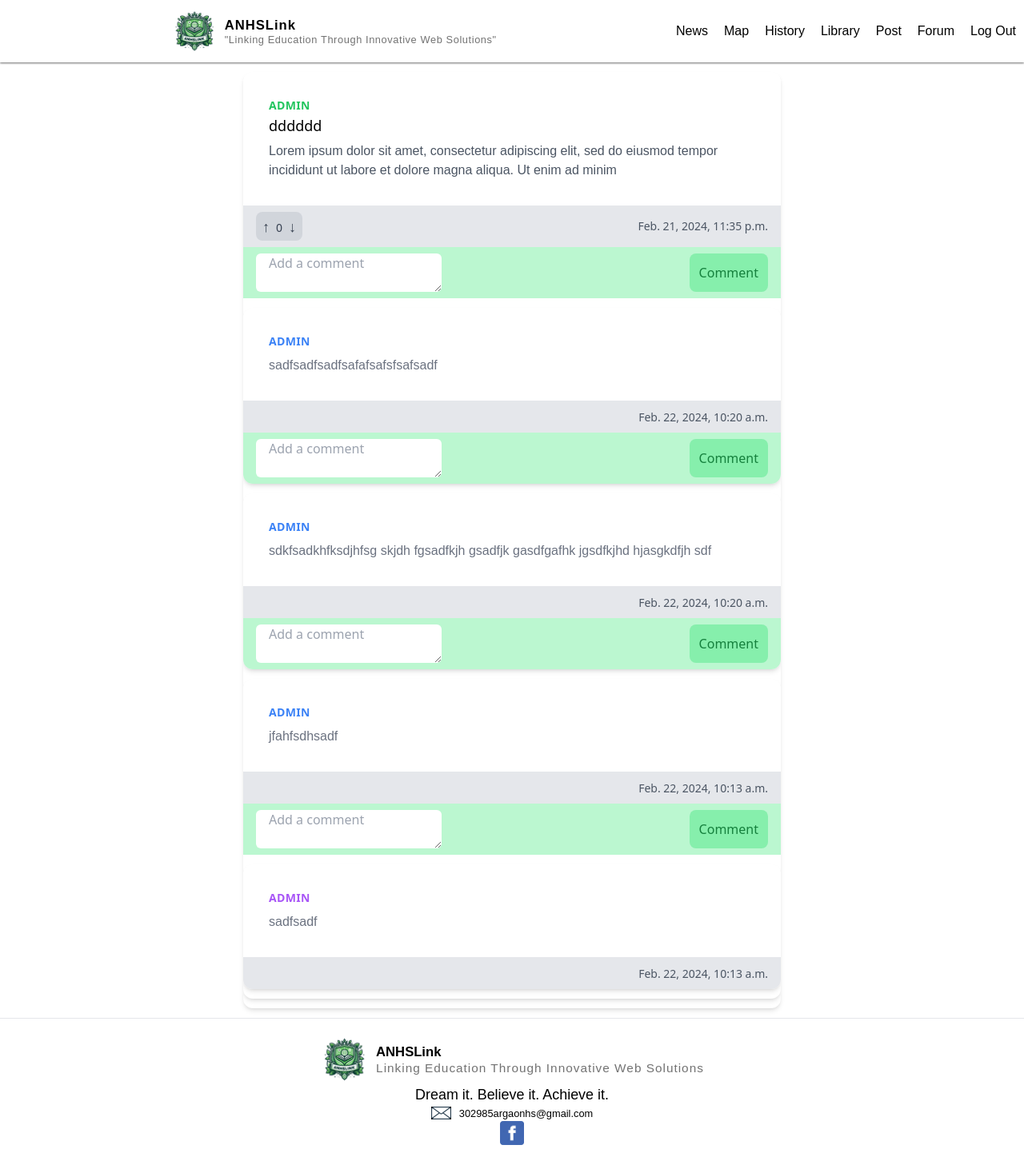
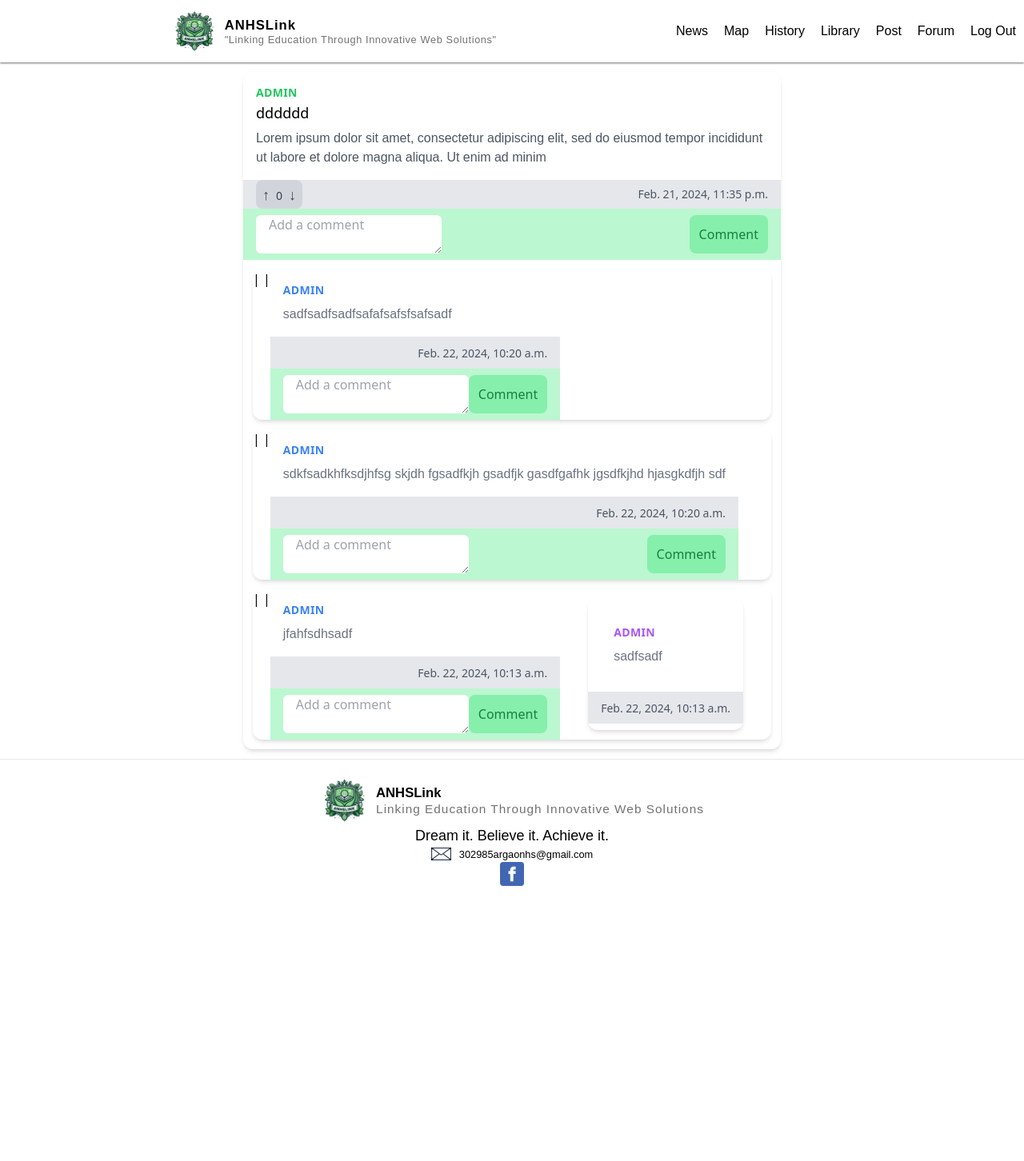
Before and after one commit to Cozyx213/ANHSLINK2, a Django app: page /forum/23/ in a window 1280 px wide. Shown: the whole page at 80% size. After the commit the page ends 1108 px from the top, so only its background shows below. Run offline with Django 4.2, Linux system fonts and the light colour scheme; a user stored in the database is signed in; data comes from the database, SQL or seed files in the repository; both versions use the stored data as it was after the commit; style sheets or scripts are compiled from the project's sources.

Commit message:
added styling in comments

```diff
--- a/main/templates/main/forum_about.html
+++ b/main/templates/main/forum_about.html
@@ -10,14 +10,14 @@
 {% for forum in forums%}
 <div class="max-w-md mx-auto bg-white rounded-xl shadow-md overflow-hidden md:max-w-2xl m-3">
   <div class="md:flex">
-    <div class="p-8">
+    <div class="p-4">
       <div class="uppercase tracking-wide text-sm text-green-500 font-semibold author">{{forum.author.username}}</div>
       <a href="#" class="block mt-1 text-lg leading-tight font-medium text-black hover:underline">{{forum.title}}</a>
       <p class="mt-2 text-gray-600 ">{{forum.description}}</p>
     </div>
   </div>
 
-  <div class="px-4 py-2 bg-gray-200 flex justify-between">
+  <div class="px-4  bg-gray-200 flex justify-between">
     <span class="text-sm text-gray-700 bg bg-gray-300 rounded-lg"><button
         class="px-2 py-1 text-lg font-extrabold bg-gray-300 rounded-full">&#8593;
       </button>{{forum.likes}}<button class="px-2  py-1 text-lg font-extrabold bg-gray-300 rounded-full">&#8595;
@@ -36,9 +36,14 @@
   </div>
 
   {% for comment in forum.comments_ordered.all %}
-  <div class="max-w-md mx-auto bg-white rounded-xl shadow-md overflow-hidden md:max-w-2xl m-3">
-    <div class="md:flex">
-      <div class="p-8 ">
+  <div class="flex bg-white rounded-xl shadow-md overflow-hidden md:max-w-2xl m-3">
+    <div>|
+      |
+
+    </div>
+    <div>
+      <div class="flex">
+        <div class="p-4 ">
           <div class="uppercase tracking-wide text-sm text-blue-500 font-semibold author">{{comment.author.username}}
           </div>
 
@@ -61,6 +66,8 @@
 
         </form>
       </div>
+    </div>
+
 
 
     {% for reply in comment.reply_ordered.all %}
```
Also changed, not shown: main/templates/main/library.html (+6 -5 lines), db.sqlite3, main/static/pictures/gred10.jpg (added), main/static/pictures/gred9.jpg (added). Lines whose indentation alone changed are shown as unchanged.
